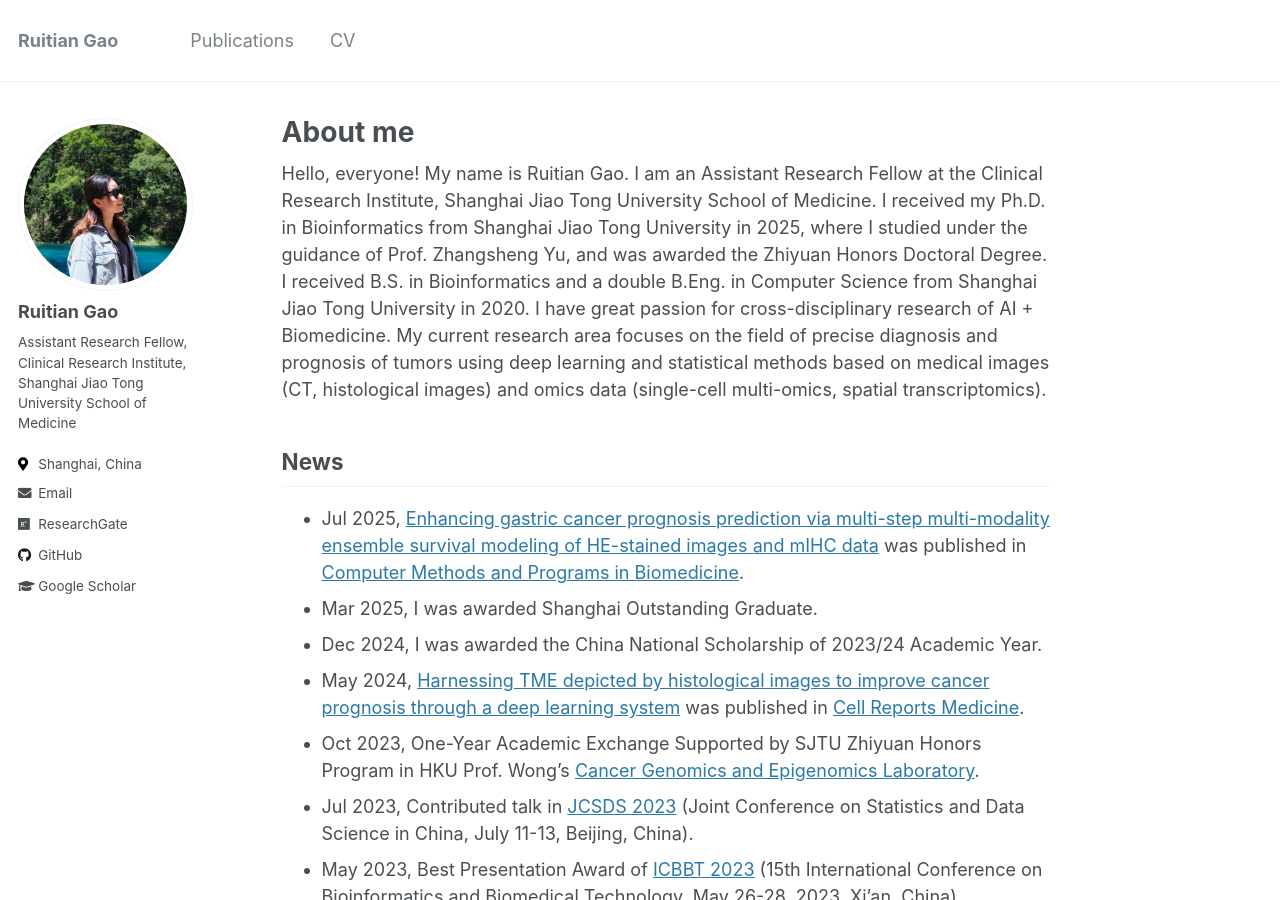
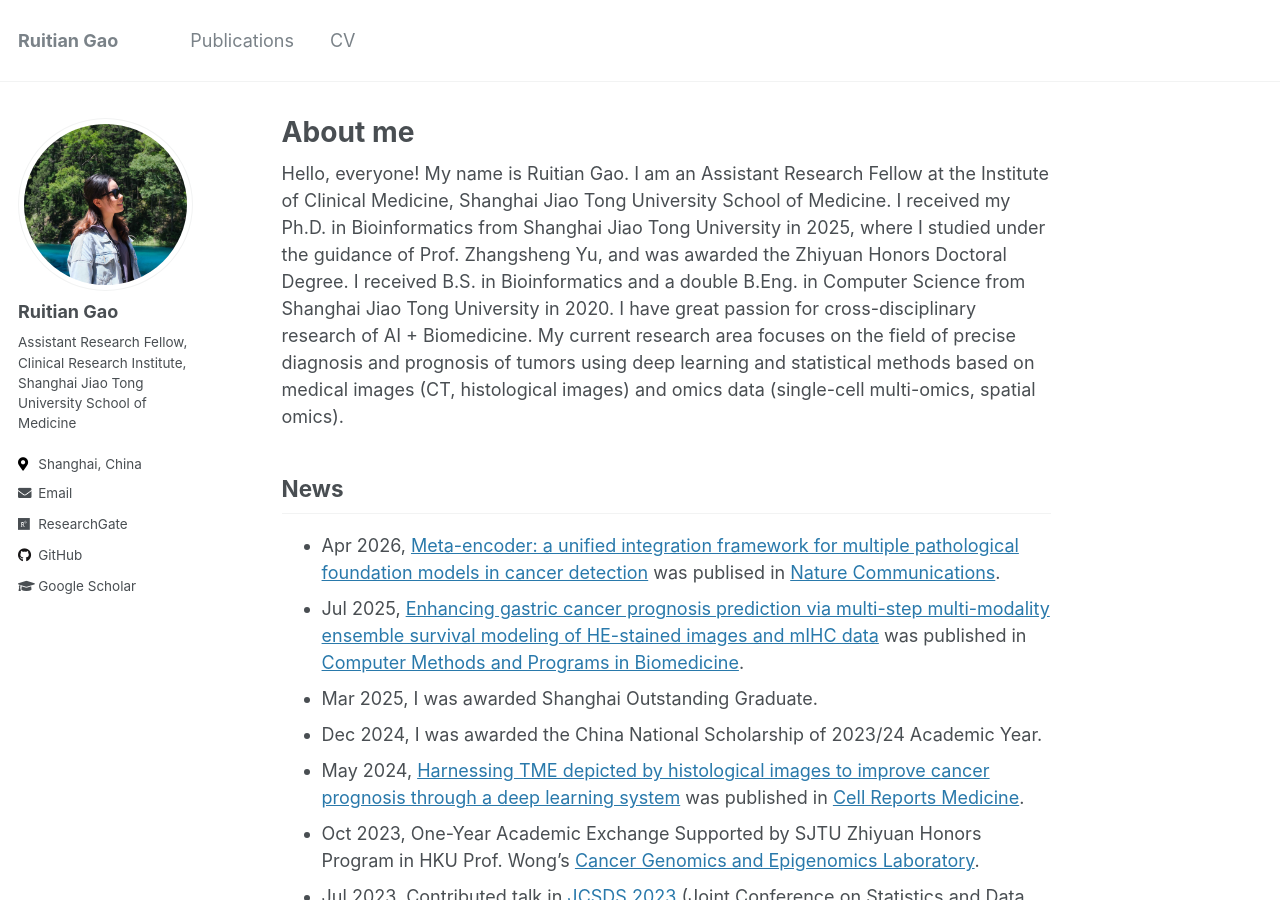
Before and after one commit to ruitian-olivia/ruitian-olivia.github.io, a Jekyll site: the page built from _pages/about.md, in a window 1280 px wide and 900 px high. Built offline with Jekyll 4.4.1, drawn with Linux system fonts in a browser that asks for light colours.

Commit message:
Update homepage

```diff
--- a/_pages/about.md
+++ b/_pages/about.md
@@ -8,9 +8,10 @@ redirect_from:
   - /about.html
 ---
 
-Hello, everyone! My name is Ruitian Gao. I am an Assistant Research Fellow at the Clinical Research Institute, Shanghai Jiao Tong University School of Medicine. I received my Ph.D. in Bioinformatics from Shanghai Jiao Tong University in 2025, where I studied under the guidance of Prof. Zhangsheng Yu, and was awarded the Zhiyuan Honors Doctoral Degree. I received B.S. in Bioinformatics and a double B.Eng. in Computer Science from Shanghai Jiao Tong University in 2020. I have great passion for cross-disciplinary research of AI + Biomedicine. My current research area focuses on the field of precise diagnosis and prognosis of tumors using deep learning and statistical methods based on medical images (CT, histological images) and omics data (single-cell multi-omics, spatial transcriptomics).
+Hello, everyone! My name is Ruitian Gao. I am an Assistant Research Fellow at the Institute of Clinical Medicine, Shanghai Jiao Tong University School of Medicine. I received my Ph.D. in Bioinformatics from Shanghai Jiao Tong University in 2025, where I studied under the guidance of Prof. Zhangsheng Yu, and was awarded the Zhiyuan Honors Doctoral Degree. I received B.S. in Bioinformatics and a double B.Eng. in Computer Science from Shanghai Jiao Tong University in 2020. I have great passion for cross-disciplinary research of AI + Biomedicine. My current research area focuses on the field of precise diagnosis and prognosis of tumors using deep learning and statistical methods based on medical images (CT, histological images) and omics data (single-cell multi-omics, spatial omics).
 
 ## News
+- Apr 2026, [Meta-encoder: a unified integration framework for multiple pathological foundation models in cancer detection](https://www.nature.com/articles/s41467-026-71558-x) was publised in [Nature Communications](https://www.nature.com/ncomms/).
 - Jul 2025, [Enhancing gastric cancer prognosis prediction via multi-step multi-modality ensemble survival modeling of HE-stained images and mIHC data](https://www.sciencedirect.com/science/article/abs/pii/S0169260725003888) was published in [Computer Methods and Programs in Biomedicine](https://www.sciencedirect.com/journal/computer-methods-and-programs-in-biomedicine).
 - Mar 2025, I was awarded Shanghai Outstanding Graduate.
 - Dec 2024, I was awarded the China National Scholarship of 2023/24 Academic Year.
```
